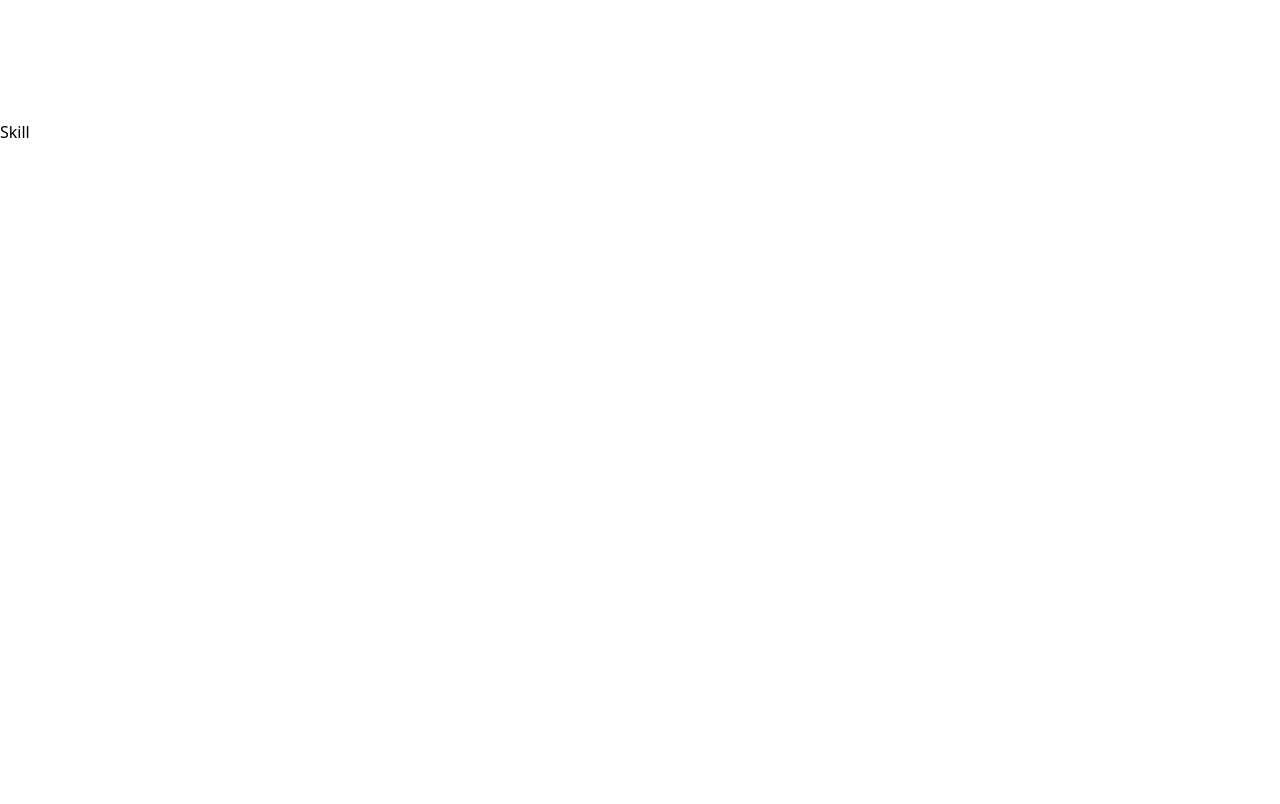
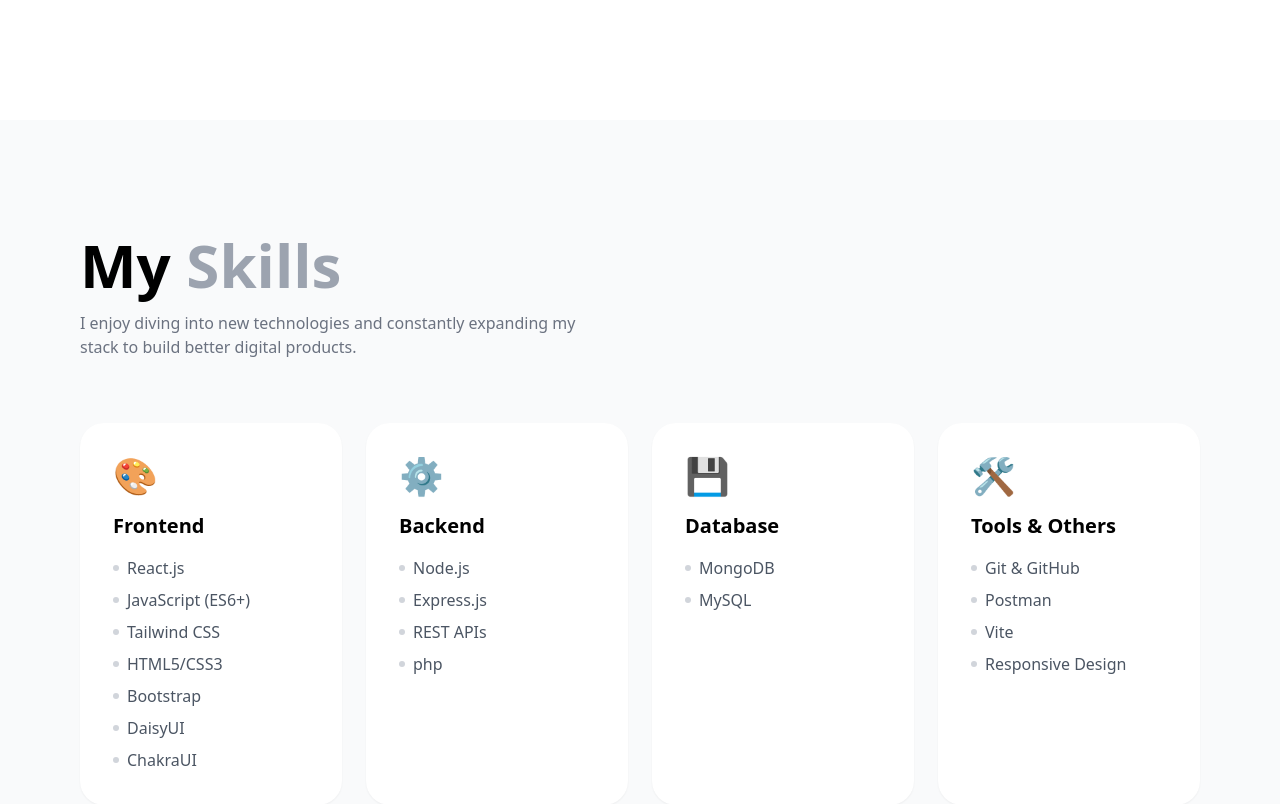
Before and after one commit to AnujHub03/Portfolio, a React app: page / in a window 1280 px wide. Shown: the part 1480-2284 px from the top of the page. Before the commit the page ends 1624 px from the top, so only its background shows below. Built offline with nearby package versions, Linux system fonts and the light colour scheme; the HTML template or start-up script is replaced by a standard one; a web font is replaced by a local one.

Commit message:
feat: adding data

```diff
--- a/src/Components/Skill.jsx
+++ b/src/Components/Skill.jsx
@@ -1,9 +1,67 @@
-import React from 'react'
+import React from "react";
 
-const Skill = () => {
+const Skills = () => {
+  const skillCategories = [
+    {
+      title: "Frontend",
+      skills: ["React.js", "JavaScript (ES6+)", "Tailwind CSS", "HTML5/CSS3", "Bootstrap","DaisyUI","ChakraUI"],
+      icon: "🎨",
+    },
+    {
+      title: "Backend",
+      skills: ["Node.js", "Express.js", "REST APIs", "php"],
+      icon: "⚙️",
+    },
+    {
+      title: "Database",
+      skills: ["MongoDB", "MySQL"],
+      icon: "💾",
+    },
+    {
+      title: "Tools & Others",
+      skills: ["Git & GitHub", "Postman", "Vite", "Responsive Design"],
+      icon: "🛠️",
+    },
+  ];
+
   return (
-    <div>Skill</div>
-  )
-}
+    <div id="skills" className="min-h-screen bg-gray-50 flex items-center justify-center px-6 lg:px-20 py-20">
+      <div className="max-w-6xl w-full">
+        {/* Header */}
+        <div className="mb-16 text-center lg:text-left">
+          <h2 className="text-4xl lg:text-6xl font-extrabold text-black">
+            My <span className="text-gray-400">Skills</span>
+          </h2>
+          <p className="text-gray-500 mt-4 max-w-lg">
+            I enjoy diving into new technologies and constantly expanding my stack to build better digital products.
+          </p>
+        </div>
 
-export default Skill
+        {/* Skills Grid */}
+        <div className="grid md:grid-cols-2 lg:grid-cols-4 gap-6">
+          {skillCategories.map((category, index) => (
+            <div
+              key={index}
+              className="bg-white p-8 rounded-3xl shadow-sm border border-transparent hover:border-black transition-all duration-300 group"
+            >
+              <div className="text-4xl mb-4 group-hover:scale-110 transition-transform duration-300">
+                {category.icon}
+              </div>
+              <h3 className="text-xl font-bold mb-4 text-black">{category.title}</h3>
+              <ul className="space-y-2">
+                {category.skills.map((skill, i) => (
+                  <li key={i} className="text-gray-600 flex items-center gap-2">
+                    <span className="w-1.5 h-1.5 bg-gray-300 rounded-full"></span>
+                    {skill}
+                  </li>
+                ))}
+              </ul>
+            </div>
+          ))}
+        </div>
+      </div>
+    </div>
+  );
+};
+
+export default Skills;
```
